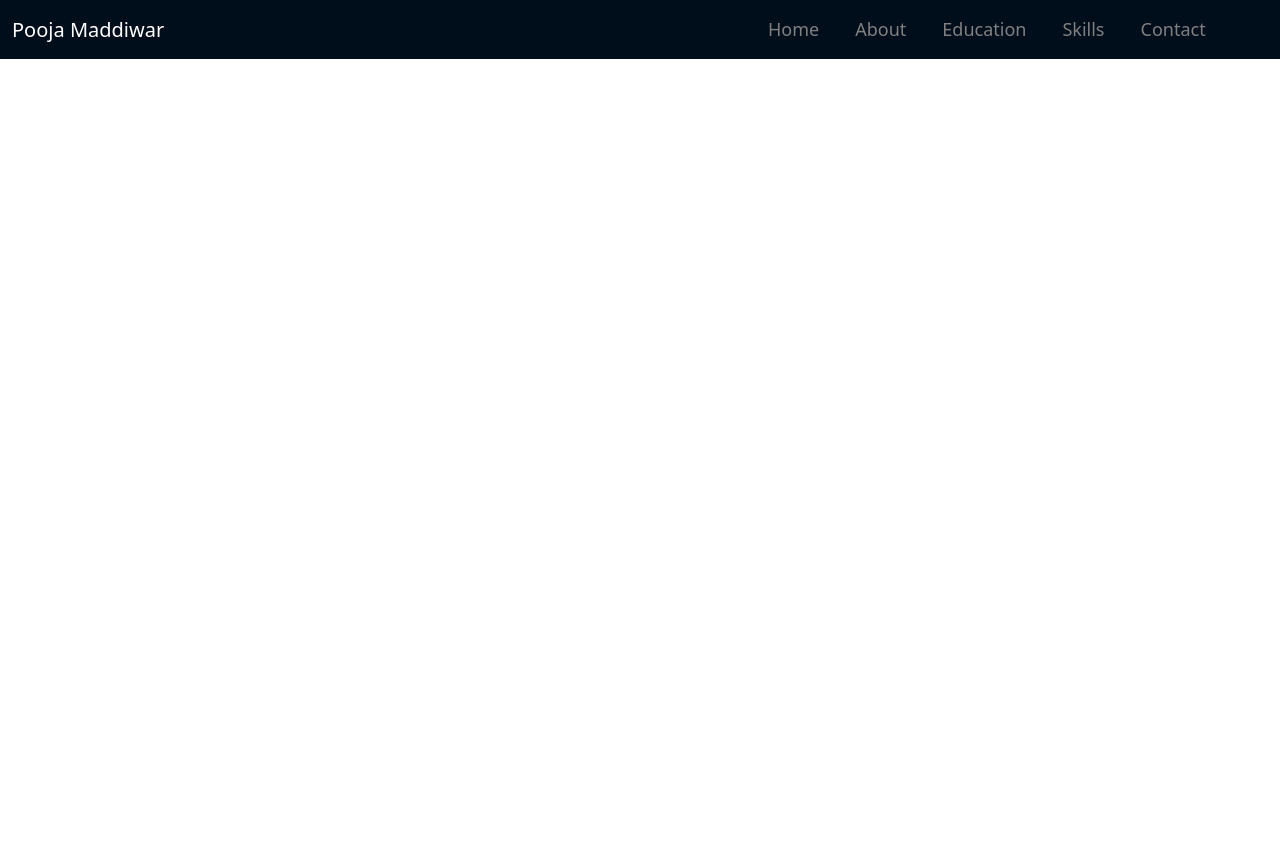
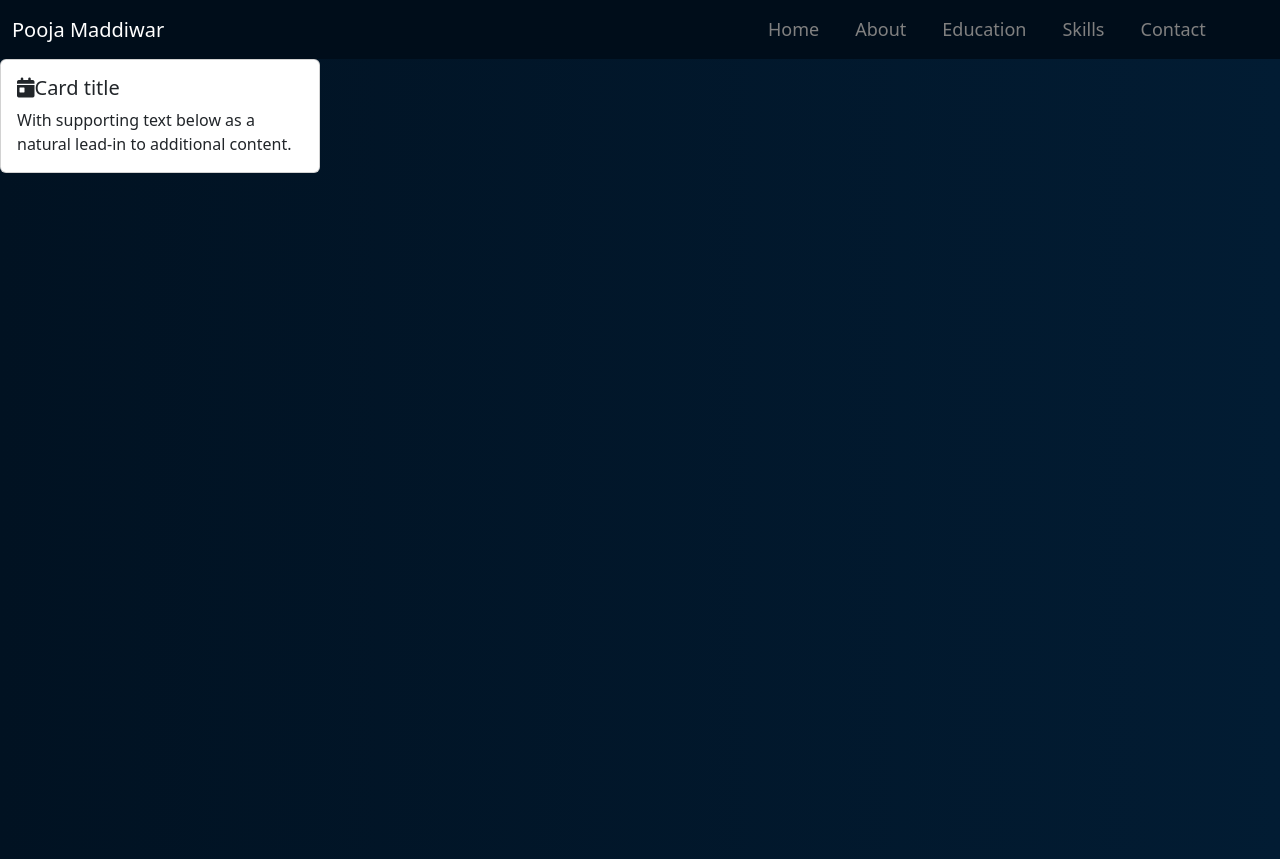
Before and after one commit to PoojaMaddiwar/MyPortFolio, a React (Vite) app in the folder My_Porfolio/: page /Education in a window 1280 px wide. Before the commit the page ends 800 px from the top, so only its background shows below. Built offline with nearby package versions, Linux system fonts and the light colour scheme.

Commit message:
education page design

```diff
--- a/My_Porfolio/src/components/Default.jsx
+++ b/My_Porfolio/src/components/Default.jsx
@@ -1,6 +1,6 @@
-import React,{ useState } from "react";
+import React, { useState } from "react";
+import { Link, Outlet } from "react-router-dom";
 import "./style.css";
-import {Link,Outlet} from "react-router-dom"
 const DefaultComp = ()=>{
     const [clicked,setClicked] = useState(null);
     const handelClick = (link)=>{
@@ -8,8 +8,8 @@ const DefaultComp = ()=>{
     }
     return(
         <>
-
-        <nav className="navbar navbar-expand-lg fixed-top">
+       {/* fixed-top */}
+        <nav className="navbar navbar-expand-lg">
             <div className="container-fluid">
                 <a href="#" className="navbar-brand text-white">Pooja Maddiwar</a>
                 <button className="navbar-toggler" data-bs-toggle="collapse" data-bs-target="#MyPorfolio">
--- a/My_Porfolio/src/components/Education.jsx
+++ b/My_Porfolio/src/components/Education.jsx
@@ -1,7 +1,15 @@
 const Education = ()=>{
     return(
         <>
-        <h1>education component</h1>
+        <div className="bg-containerr">
+            <div class="card w-25 col-md-6">
+                <div class="card-body">
+                    <h5 class="card-title"><i class="fa fa-calendar-day"></i>Card title</h5>
+                    <p class="card-text">With supporting text below as a natural lead-in to additional content.</p>
+
+                </div>
+            </div>
+        </div>
         </>
     )
 }
```
